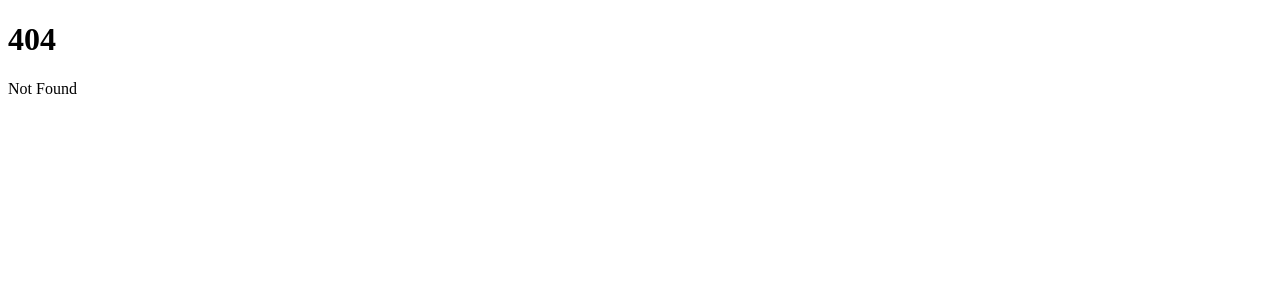
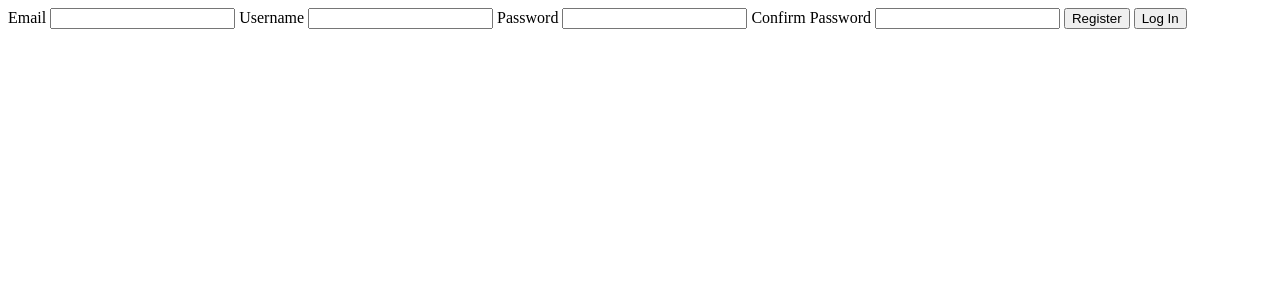
Before and after one commit to celiune/secure-web-deb-frontend, a SvelteKit app: page /register in a window 1280 px wide. Before the commit this address had no page. Shown: the top 300 px of the page. Built offline with nearby package versions, Linux system fonts and the light colour scheme; no server answers.

Commit message:
register page

```diff
--- /dev/null
+++ b/src/routes/register/+page.server.js
@@ -0,0 +1,48 @@
+import { fail, redirect } from '@sveltejs/kit';
+import * as api from '$lib/api';
+const bcrypt = require('bcrypt')
+
+
+/** @type {import('./$types').PageServerLoad} */
+export async function load({ locals }) {
+    if (locals.user) throw redirect(307, '/');
+}
+
+/** @type {import('./$types').Actions} */
+export const actions = {
+    register: async ({ request, cookies }) => {
+        const data = await request.formData();
+        const username = data.get('username');
+        const password = data.get('password');
+        const confirmPassword = data.get('confirmPassword');
+
+        if (!username) {
+            return fail(400, { username: 'Missing', error: 'Username is required' });
+        }
+
+        if (!password) {
+            return fail(400, { password: 'Missing', error: 'Password is required' });
+        }
+
+        if (!confirmPassword) {
+            return fail(400, { confirmPassword: 'Missing', error: 'Confirm password is required' });
+        }
+
+        if (password !== confirmPassword) {
+            return fail(400, { password: 'Mismatch', error: 'Passwords do not match' });
+        }
+
+        const hashedPassword = bcrypt.hash(password,10);
+        const body = await api.post('users/register', { username, hashedPassword });
+
+        if (body.errors) {
+            return fail(401, body);
+        }
+
+        else {
+            const value = body.result.jwt
+            cookies.set('jwt', value, { path: '/' });
+            return { success: true };
+        }
+    }
+};
--- /dev/null
+++ b/src/routes/register/+page.svelte
@@ -0,0 +1,65 @@
+<script>
+    import { enhance } from '$app/forms';
+
+    /** @type {import('./$types').ActionData} */
+    export let form
+
+</script>
+
+<form method="post" use:enhance>
+    <label>
+        Email
+        <input
+            id="email"
+            name="email"
+            type="email"
+            value={form?.email ?? ''}
+            required
+        >
+    </label>
+    <label>
+        Username
+        <input
+            id="username"
+            name="username"
+            type="username"
+            value={form?.username ?? ''}
+            required
+        >
+    </label>
+    <label>
+        Password
+        <input
+            id="password"
+            name="password"
+            type="password"
+            required
+        >
+    </label>
+    <label>
+        Confirm Password
+        <input
+            id="confirmPassword"
+            name="confirmPassword"
+            type="password"
+            required
+        >
+    </label>
+
+    <button type="submit">Register</button>
+
+    <button formaction="?/login">Log In</button>
+
+    {#if form?.missing}
+    <p class="error">Please fill out all fields</p>
+    {/if}
+
+    {#if form?.mismatch}
+    <p class="error">Passwords do not match</p>
+    {/if}
+
+    {#if form?.success}
+    <!-- this message is ephemeral; it exists because the page was rendered in response to a form submission. it will vanish if the user reloads -->
+    <p>Successfully registered! Welcome, {form.username}</p>
+    {/if}
+</form>
```
